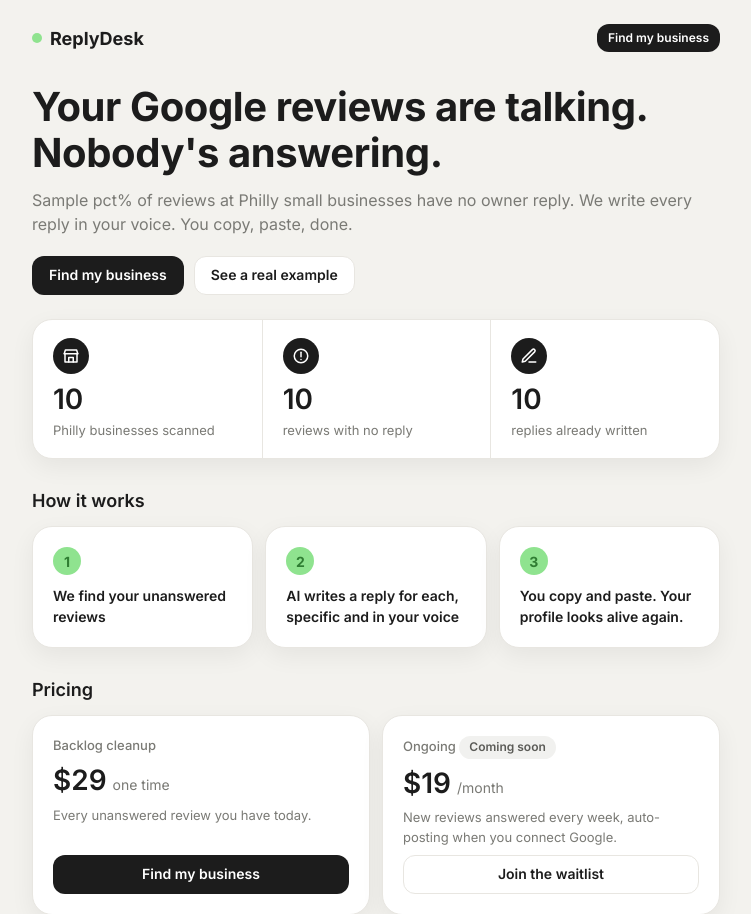
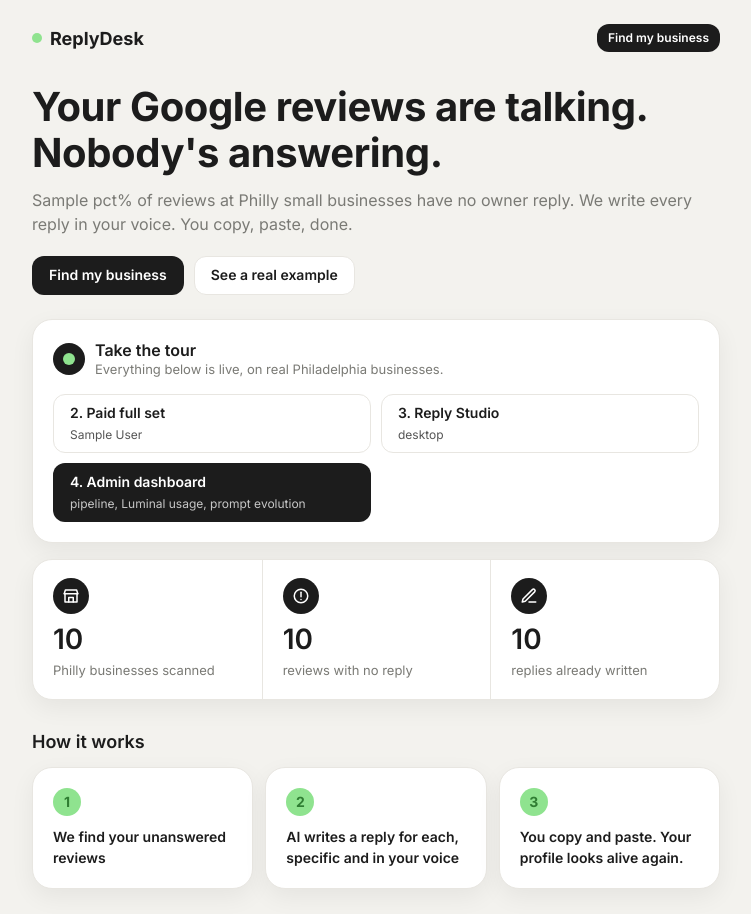
Before and after one commit to b-3llum/replydesk, a FastAPI app: template templates/landing.html in a window 1280 px wide. Shown: the top 914 px of the page, without its empty margins (264-1015 px from the left). Run offline with FastAPI, Linux system fonts and the light colour scheme; the template is opened without the code that fills it: most values are stand-ins (such as "Sample title", 1, 10 or a date in 2020); parts of the project's set-up code (start-up, migrations or seed data) failed here and were passed over.

Commit message:
Demo mode for judges: home page tour (preview, full set, studio, admin), admin open without key when DEMO_MODE=1

```diff
--- a/app.py
+++ b/app.py
@@ -225,18 +225,36 @@ def thanks(request: Request):
 
 # ---------------------------------------------------------------- landing page and leads
 
-EXAMPLE_SLUG = "loco-pez-west-philly-b71a"  # "See a real example"
 PLANS = ("one-time", "monthly")
+# DEMO_MODE=1 in .env: judges get a tour on the home page and the admin opens without a key.
+DEMO_MODE = (config.get("DEMO_MODE") or "").lower() in ("1", "true", "yes")
+
+
+def _examples():
+    """An unpaid business to show the locked preview, and a paid one to show the full set."""
+    businesses = store.list_businesses()  # most unanswered first
+    unpaid = next((b for b in businesses if not b.get("paid") and (b.get("replies_ready") or 0) >= 20), None)
+    paid = next((b for b in businesses if b.get("paid")), None)
+    return unpaid, paid
 
 
 def landing_context(**extra):
     s = cached_stats()  # 5 s cache: the public page must not hammer Atlas
-    example = store.get_business(EXAMPLE_SLUG)
+    unpaid, paid = _examples()
+    tour = None
+    if DEMO_MODE:
+        tour = {"preview": f"/p/{unpaid['_id']}?t={unpaid['preview_token']}" if unpaid else None,
+                "preview_name": unpaid["name"] if unpaid else "",
+                "studio": f"/studio/{unpaid['_id']}?t={unpaid['preview_token']}" if unpaid else None,
+                "full": f"/full/{paid['_id']}?t={paid['preview_token']}" if paid else None,
+                "full_name": paid["name"] if paid else "",
+                "admin": "/admin"}
     return dict({
         "stats": s,
         "pct": round(100 * s["unanswered"] / s["reviews"]) if s["reviews"] else 0,
-        "example_url": f"/p/{EXAMPLE_SLUG}?t={example['preview_token']}" if example else None,
+        "example_url": f"/p/{unpaid['_id']}?t={unpaid['preview_token']}" if unpaid else None,
         "plan": "one-time",
+        "tour": tour,
     }, **extra)
 
 
@@ -342,6 +360,8 @@ def require_admin(key, request=None):
     cookie = request.cookies.get(ADMIN_COOKIE, "") if request is not None else ""
     if expected and cookie and secrets.compare_digest(cookie.encode(), _admin_cookie_value(expected).encode()):
         return expected
+    if DEMO_MODE:  # open for judges; "" keeps the real key out of the page's links and scripts
+        return ""
     raise HTTPException(status_code=403, detail="This admin link is not valid")
 
 
@@ -406,9 +426,9 @@ def admin(request: Request, key: str = ""):
         "key": key, "stats": admin_numbers(stats_job.result()), "rows": rows, "first": first,
         "orders": orders, "price": config.PRICE_USD, "evo": evolution_card(), "leads": leads,
         "today": today, "model": config.get("LUMINAL_MODEL") or ""})
-    # Remember this browser, so the plain /admin link (home page footer) opens the panel next time.
-    response.set_cookie(ADMIN_COOKIE, _admin_cookie_value(key), max_age=ADMIN_COOKIE_DAYS * 86400, httponly=True,
-                        samesite="lax", secure=request.headers.get("x-forwarded-proto") == "https")
+    if key:  # remember this browser, so the plain /admin link (home page footer) opens the panel next time
+        response.set_cookie(ADMIN_COOKIE, _admin_cookie_value(key), max_age=ADMIN_COOKIE_DAYS * 86400, httponly=True,
+                            samesite="lax", secure=request.headers.get("x-forwarded-proto") == "https")
     return response
 
 
--- a/static/style.css
+++ b/static/style.css
@@ -246,6 +246,12 @@ body.has-bar { padding-bottom: 108px; }
 .center { display: flex; align-items: center; justify-content: center; min-height: 70vh; }
 .thanks { max-width: 420px; text-align: center; }
 .login { display: flex; flex-direction: column; gap: 12px; width: 100%; text-align: left; }
+.tour { margin-bottom: 16px; }
+.tour .chip .logo-dot { width: 12px; height: 12px; }
+.tour-links { display: grid; gap: 10px; }
+.tour-links .btn { flex-direction: column; align-items: flex-start; text-align: left; }
+.tour-sub { color: inherit; font-size: 12px; font-weight: 400; opacity: .75; }
+@media (min-width: 720px) { .tour-links { grid-template-columns: repeat(2, 1fr); } }
 .login .logo-sm { margin-bottom: 0; }
 
 /* Landing page (/) */
--- a/templates/landing.html
+++ b/templates/landing.html
@@ -16,6 +16,21 @@
     {% if example_url %}<a class="btn btn-secondary" href="{{ example_url }}">See a real example</a>{% endif %}
   </div>
 </section>
+
+{% if tour %}
+<section class="card tour">
+  <div class="card-head">
+    <span class="chip"><span class="logo-dot"></span></span>
+    <h2>Take the tour<span class="sub">Everything below is live, on real Philadelphia businesses.</span></h2>
+  </div>
+  <div class="tour-links">
+    {% if tour.preview %}<a class="btn btn-secondary" href="{{ tour.preview }}">1. Owner preview<span class="tour-sub">{{ tour.preview_name }}</span></a>{% endif %}
+    {% if tour.full %}<a class="btn btn-secondary" href="{{ tour.full }}">2. Paid full set<span class="tour-sub">{{ tour.full_name }}</span></a>{% endif %}
+    {% if tour.studio %}<a class="btn btn-secondary" href="{{ tour.studio }}">3. Reply Studio<span class="tour-sub">desktop</span></a>{% endif %}
+    <a class="btn btn-primary" href="{{ tour.admin }}">4. Admin dashboard<span class="tour-sub">pipeline, Luminal usage, prompt evolution</span></a>
+  </div>
+</section>
+{% endif %}
 
 {% import "_icons.html" as ic %}
 <section class="card metrics metrics-3">
```
